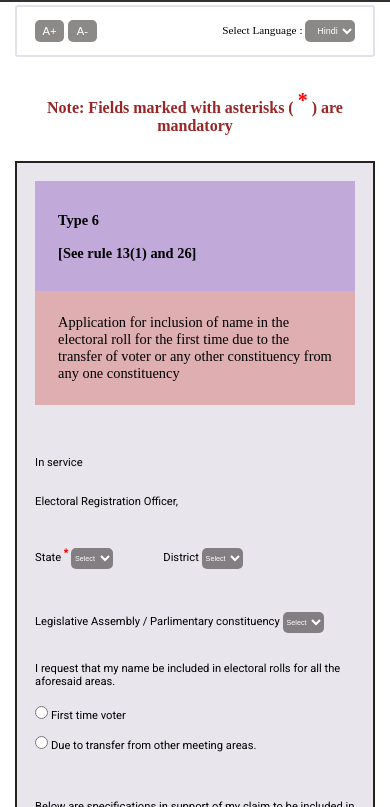
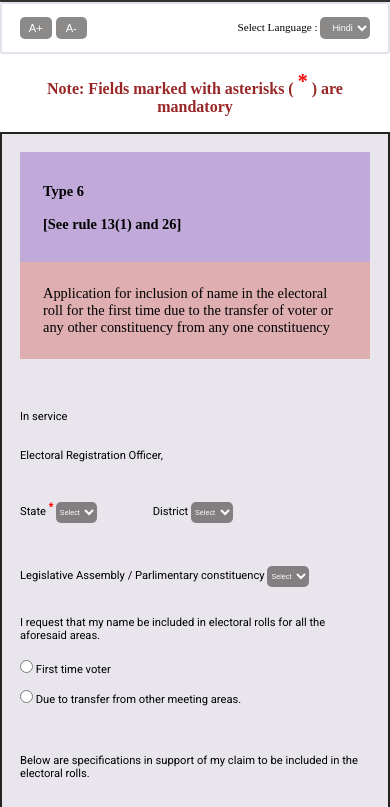
Before and after one commit to Simr921/voteegister, a plain HTML site: page index.html in a window 390 px wide. Shown: the part 60-867 px from the top of the page. Drawn offline with Linux system fonts and the light colour scheme.

Commit message:
Update style.css

```diff
--- a/style.css
+++ b/style.css
@@ -248,6 +248,15 @@ footer p {
 
 
 @media screen and (max-width: 1024px) {
+  form{
+  width: auto;
+  margin: 0;
+
+}
+.headbox{
+  width: auto;
+  margin: 0;
+}
   .grid-item {
     padding: 0.1rem;
     font-size: 0.7rem;
```
